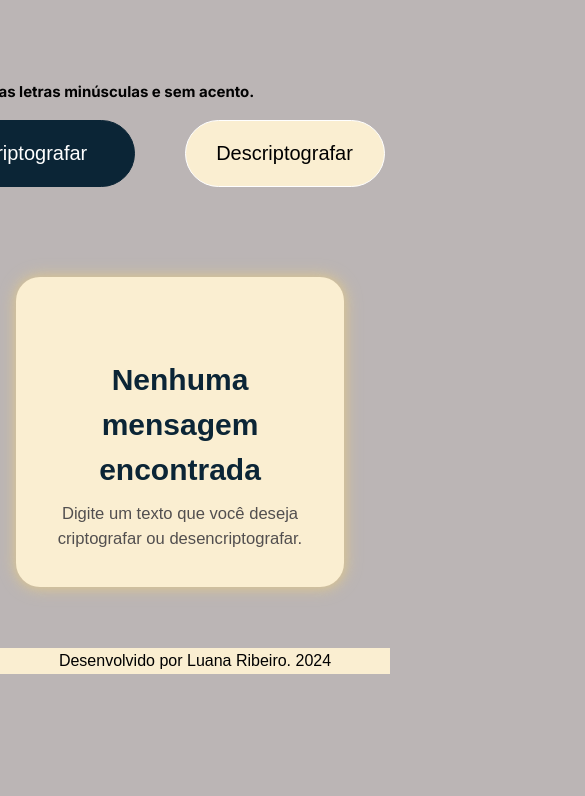
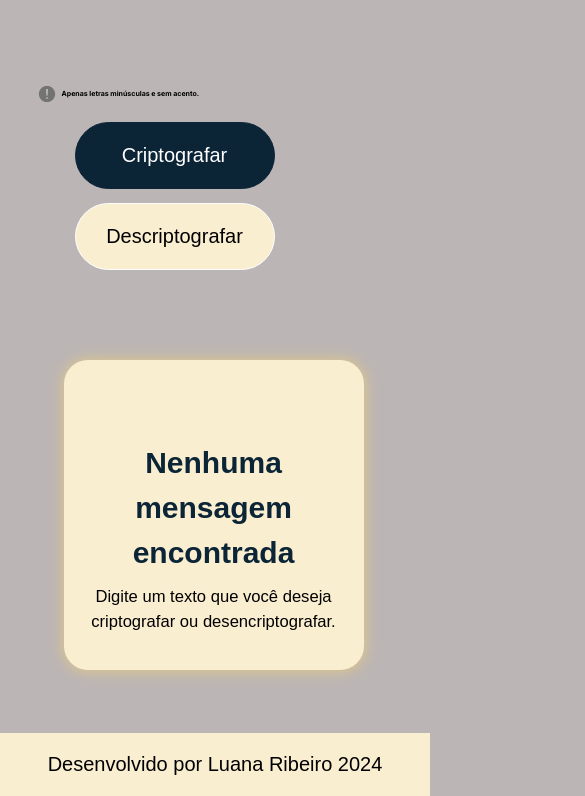
Before and after one commit to LuaRibeiro23/decodificador, a plain HTML site: page index.html in a window 390 px wide. Shown: the part 548-1344 px from the top of the page, 585 px wide, since content can reach past the window. Before the commit the page ends 1222 px from the top, so only its background shows below. Drawn offline with Linux system fonts and the light colour scheme.

Commit message:
Apimorando código

```diff
--- a/index.html
+++ b/index.html
@@ -42,7 +42,7 @@
     </main>
 
     <footer class="rodape">
-        <h3>Desenvolvido por Luana Ribeiro. 2024</h3>
+        <h3>Desenvolvido por Luana Ribeiro 2024</h3>
 
     </footer>
 
--- a/script.js
+++ b/script.js
@@ -1,29 +1,13 @@
 const textArea = document.querySelector(".text-area");
 const mensagem = document.querySelector("#mensagem_informacao .message__text");
+const boneco = document.querySelector(".boneco"); // Corrigido para querySelector com a classe correta
+
+function btnEncriptar() {
+    const textoEncriptado = encriptar(textArea.value);
+    mensagem.innerHTML = `<p>${textoEncriptado}</p>`;
+    textArea.value = "";
 
 
-
-function removerAcentos(texto) {
-    return texto.normalize("NFD").replace(/[\u0300-\u036f]/g, "");
-}
-
-function textoValido(texto) {
-    const regex = /^[a-z\s]*$/;
-    return regex.test(removerAcentos(texto));
-}
-
-function btnEncriptar() {
-    const textoOriginal = textArea.value;
-
-
-    if (!textoValido(textoOriginal)) {
-        alert("O texto deve conter apenas letras minúsculas e sem acentos.");
-        return;
-    }
-
-    const textoEncriptado = encriptar(removerAcentos(textoOriginal));
-    mensagem.innerHTML = `<p>${textoEncriptado}</p>`;
-    textArea.value = "";
 }
 
 function encriptar(stringEncriptada) {
@@ -38,16 +22,11 @@ function encriptar(stringEncriptada) {
 }
 
 function btnDesencriptar() {
-    const textoOriginal = textArea.value;
-
-    if (!textoValido(textoOriginal)) {
-        alert("Apenas letras minúsculas e sem acento.");
-        return;
-    }
-
-    const textoDesencriptado = desencriptar(removerAcentos(textoOriginal));
+    const textoDesencriptado = desencriptar(textArea.value);
     mensagem.innerHTML = `<p>${textoDesencriptado}</p>`;
     textArea.value = "";
+
+
 }
 
 function desencriptar(stringDesencriptada) {
@@ -64,5 +43,5 @@ function desencriptar(stringDesencriptada) {
 function btnCopiar() {
     const textoCopiado = document.querySelector("#mensagem_informacao p").textContent;
     navigator.clipboard.writeText(textoCopiado);
-    alert("Texto copiado para a área de transferência!");
+    alert("Texto copiado para área de transferência!");
 }
--- a/style.css
+++ b/style.css
@@ -181,6 +181,8 @@ h5 {
     }
 
 
+
+
 .btn-encriptar{
 
     background: var(--cor-rover);
@@ -250,6 +252,25 @@ h5 {
     margin-top: 3%;
     background-color:var(--cor-quartenaria);
     height: 50px;
+    text-align: center;
+    padding: 20px;
+    font-size: 1.5rem;
+    font-weight: 400;
+    width: 100%;
+    position: relative;
+    left: 0;
+
+
+    }
+
+
+
+    h5 {
+     color: var(--cor-terciaria);
+     font-weight: 300;
+
+
+
 
     }
 
@@ -273,21 +294,26 @@ h6{
    }
 
 
+@media (max-width: 1200px) {
+
+body {
+
+    overflow-x: hidden;
 
 
-
-@media (max-width: 1200px) {
-
+}
 
 main {
 
-    padding: 0px;
-    margin-left: 100px;
+    padding: 2px;
+    margin-left: 300px;
     gap: 50px;
     display: flex;
     flex-direction: column;
     align-items: center;
     width: auto;
+    text-align: center;
+
 
     }
 
@@ -295,24 +321,36 @@ main {
 .text-area{
 
     margin-left: 5px;
+    width: auto;
 
     }
+
+
+.informacao {
+
+   margin-left: 2px;
+   word-wrap: break-word;
+   display: flex;
+   align-items: center;
+
+
+}
 
 
 h6{
 
     display: flex;
     gap: 3rem;
-    font-size: 15px;
+    font-size: 7px;
 
     }
 
 
 
 .mensagem {
-    padding-left: 0.900rem;
-    padding-right: 0.900rem;
-    margin-right: 140px;
+
+    margin-right: 263px;
+    margin-left: 0px;
     background-image: none;
     margin-top: 40px;
     padding-top: 10px;
@@ -326,7 +364,18 @@ h6{
     width: 300px;
     font-size: 20px;
     padding-top: 10px;
+    color: #020202;
     }
+
+.botoes {
+
+
+    display: flex;
+    flex-direction: column;
+    margin-left: 40px;
+    gap: 12px;
+}
+
 
 .btn-encriptar{
 
@@ -338,6 +387,7 @@ h6{
     font-size: 20px;
     margin-right: 50px;
 
+
     }
 
 .btn-desencriptar{
@@ -348,11 +398,17 @@ h6{
     margin-right: 100px;
     margin-top: 2px;
     font-size: 20px;
-    }
+}
 
 
 .btn-copiar {
     margin-top: 100px;
     }
 
+
+h3{
+
+
+    font-size: 20px;
 }
+}
```
